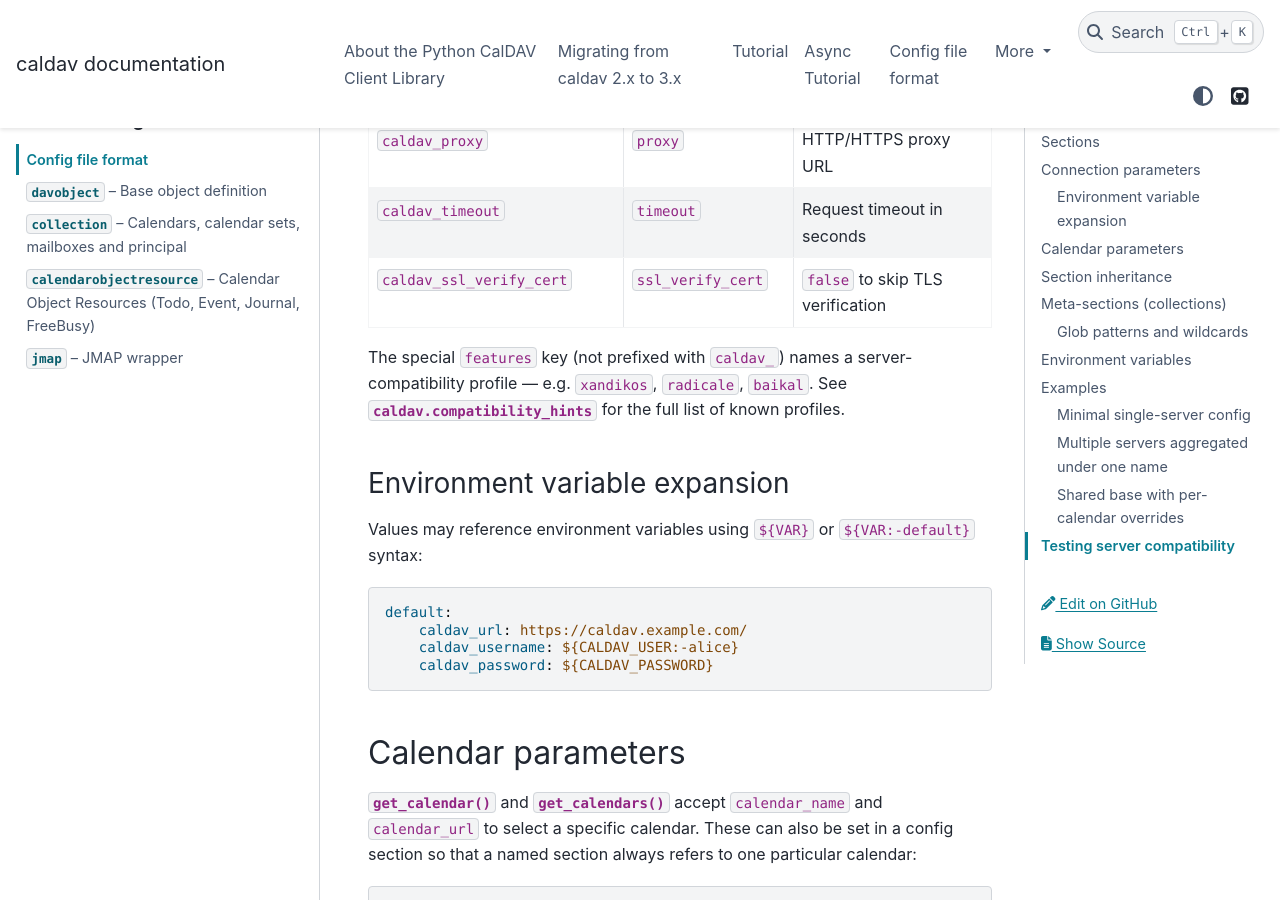
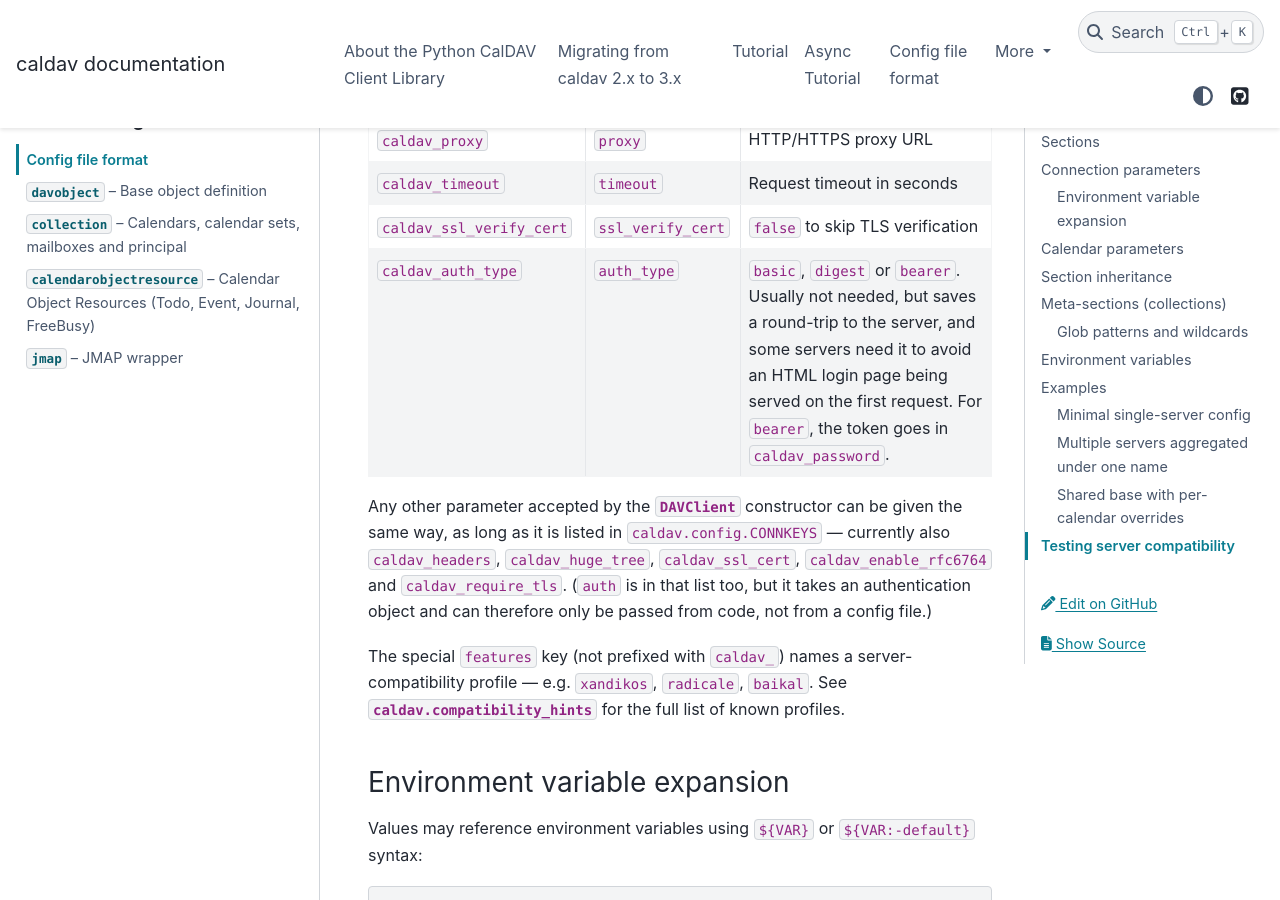
Before and after one commit to python-caldav/caldav, a Sphinx documentation site: the page built from docs/source/configfile.rst, in a window 1280 px wide and 900 px high, scrolled down 1232 px. Built offline with Sphinx 7.4.7 and the PyData theme 0.15.4, drawn with Linux system fonts in a browser that asks for light colours; pages that are not in the unit, such as notebooks, are missing from menus; the version number could not be read and is left out; some of the changed text lies outside the part shown.

Commit message:
docs(config): document auth_type and other keys
The config file page listed only six caldav_ keys and three CALDAV_
environment variables, so auth_type looked unsupported there even though
it has been a connection parameter since 3.0.  Both tables now carry it,
and a note after each says that any other CONNKEYS parameter works the
same way - with the two caveats a reader would otherwise hit: auth takes
an object and so cannot come from a file, and environment variables are
never type-converted, so CALDAV_REQUIRE_TLS=false sets the parameter to
the true string "false".

Prompt: is auth_type ('basic' vs 'digest' vs 'bearer') configurable today?  As a parameter into get_davclient and/or into the configuration file?
Followup-Prompt: What version did this go in?  Please update the doc [= the config file format documentation] in a separate work-branch and create a draft PR. (...)

Assisted-By: Claude Opus 5 <noreply@anthropic.com>

```diff
--- a/docs/source/configfile.rst
+++ b/docs/source/configfile.rst
@@ -60,6 +60,20 @@ The most common ones are:
    * - ``caldav_ssl_verify_cert``
      - ``ssl_verify_cert``
      - ``false`` to skip TLS verification
+   * - ``caldav_auth_type``
+     - ``auth_type``
+     - ``basic``, ``digest`` or ``bearer``.  Usually not needed, but saves a
+       round-trip to the server, and some servers need it to avoid an HTML
+       login page being served on the first request.  For ``bearer``, the
+       token goes in ``caldav_password``.
+
+Any other parameter accepted by the :class:`~caldav.davclient.DAVClient`
+constructor can be given the same way, as long as it is listed in
+``caldav.config.CONNKEYS`` — currently also ``caldav_headers``,
+``caldav_huge_tree``, ``caldav_ssl_cert``, ``caldav_enable_rfc6764`` and
+``caldav_require_tls``.  (``auth`` is in that list too, but it takes an
+authentication object and can therefore only be passed from code, not from a
+config file.)
 
 The special ``features`` key (not prefixed with ``caldav_``) names a
 server-compatibility profile — e.g. ``xandikos``, ``radicale``, ``baikal``.
@@ -211,10 +225,20 @@ config file.  The variables are mapped as follows:
      - ``username``
    * - ``CALDAV_PASSWORD`` or ``CALDAV_PASS``
      - ``password``
+   * - ``CALDAV_AUTH_TYPE``
+     - ``auth_type``
    * - ``CALDAV_CONFIG_FILE``
      - Path to config file
    * - ``CALDAV_CONFIG_SECTION``
      - Section name (may be a glob)
+
+``CALDAV_`` followed by the upper-cased name of any other connection
+parameter works as well.  Beware that environment variables are always
+strings and are not converted, so the boolean-ish parameters
+(``ssl_verify_cert``, ``huge_tree``, ``enable_rfc6764``, ``require_tls``)
+cannot be turned off this way — ``CALDAV_REQUIRE_TLS=false`` sets the
+parameter to the non-empty, hence true, string ``"false"``.  Use the config
+file or a keyword argument for those.
 
 Examples
 ========
```
